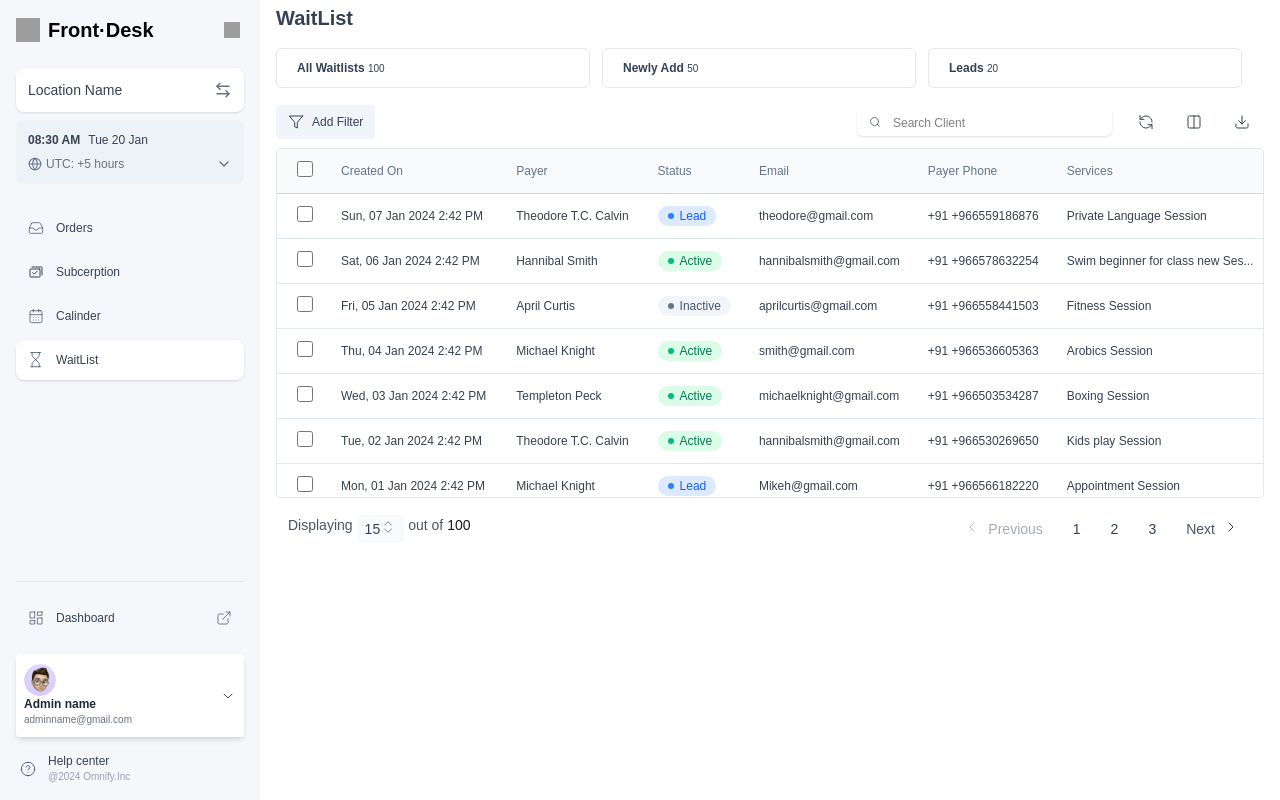
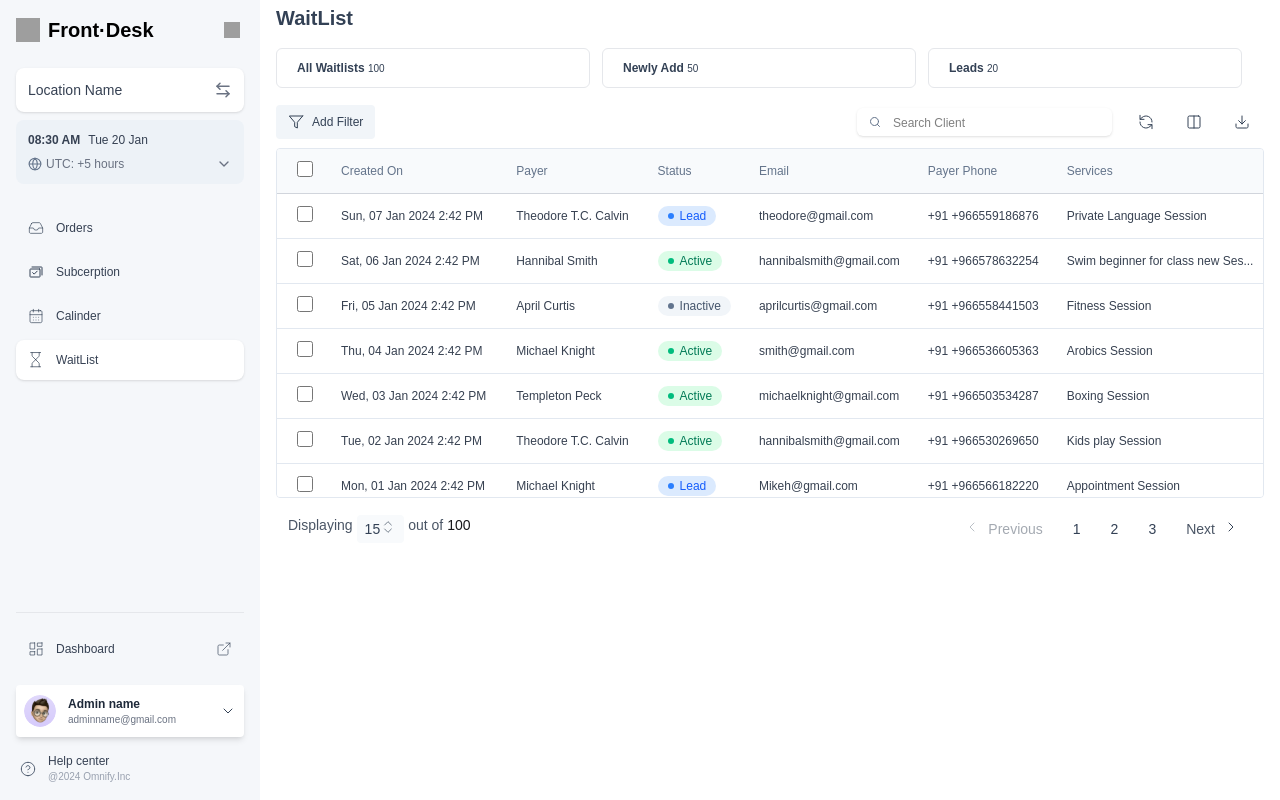
Before and after one commit to ABINAND-NP/WaitList-Assinment, a React (Vite) app: page / in a window 1280 px wide. Built offline with nearby package versions, Linux system fonts and the light colour scheme; grey boxes are pictures that could not be loaded.

Commit message:
final commit

```diff
--- a/src/Components/Admin/AdminSideBar.jsx
+++ b/src/Components/Admin/AdminSideBar.jsx
@@ -154,7 +154,7 @@ const AdminSideBar = () => {
         </div>
 
         <div className={`bg-[#FFFFFF] px-[8px] py-[10px] justify-between shadow-md rounded-sm flex items-center ${collapsed ? "justify-center" : "gap-3 px-1"}`}>
-          <div>
+          <div className="flex items-center gap-3">
           <img src={icon8} alt="Admin" className="h-8 w-8 rounded-full flex-shrink-0" />
           {!collapsed && (
             <div className="flex flex-col min-w-0">
```
